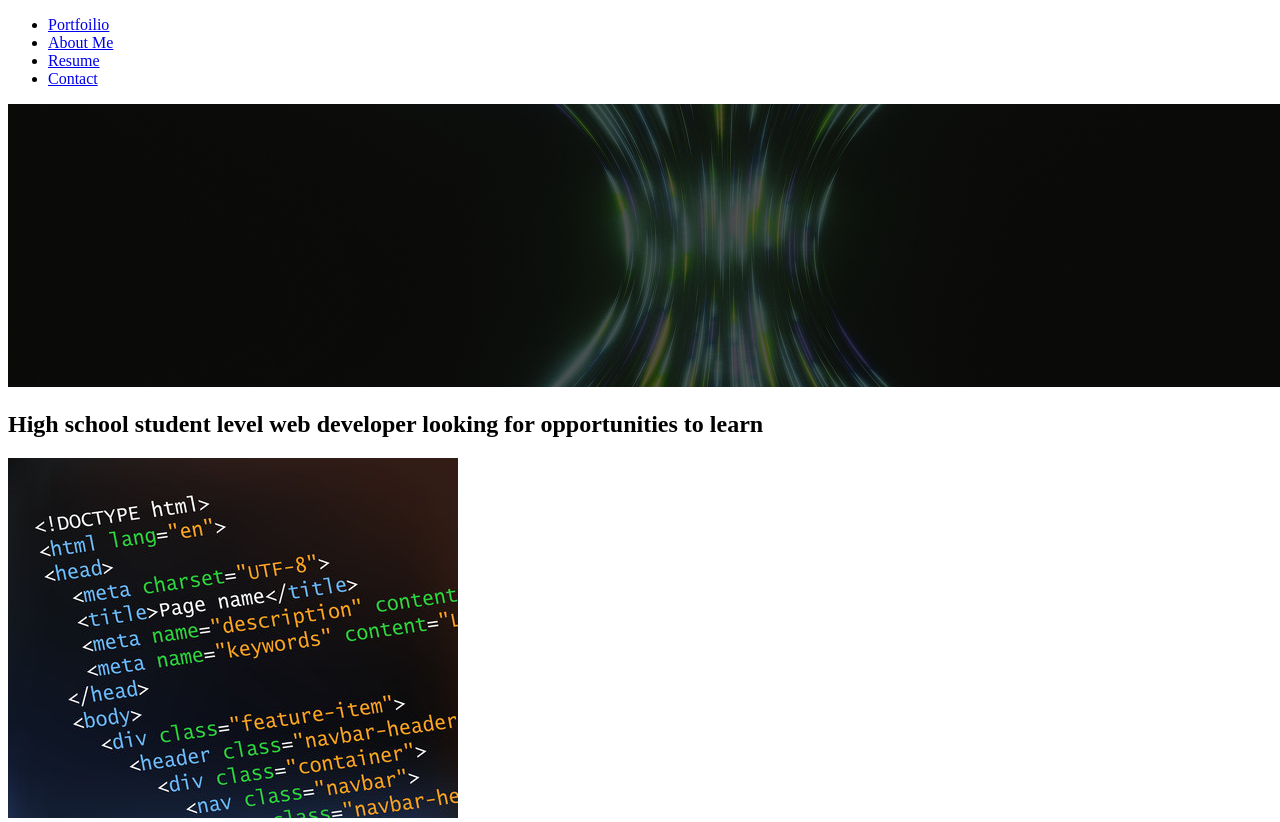
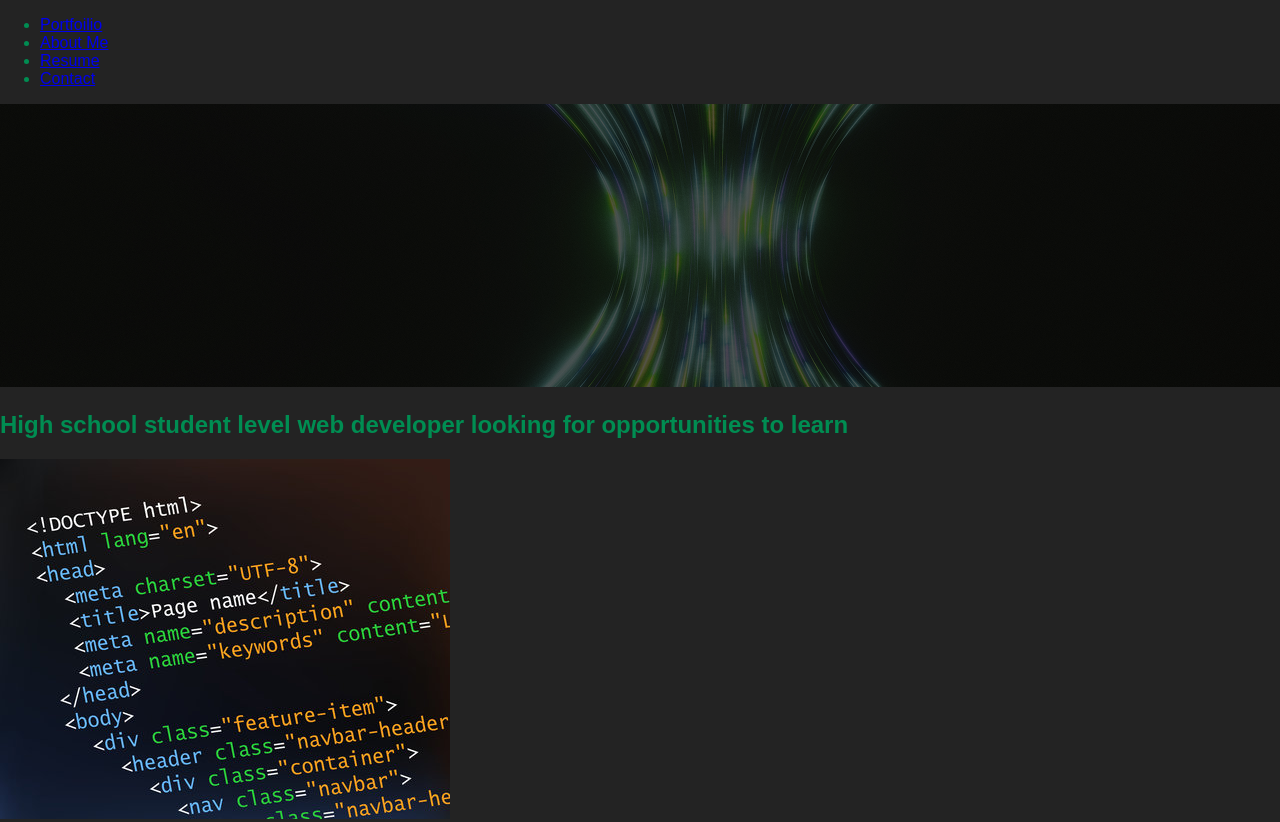
Before and after one commit to CartWebApp/personal-portfolio-Ungabungaz12, a plain HTML site: page index.html in a window 1280 px wide. Shown: the top 822 px of the page. Drawn offline with Linux system fonts and the light colour scheme.

Commit message:
basis for styles

```diff
--- a/index.html
+++ b/index.html
@@ -4,6 +4,7 @@
     <meta charset="UTF-8">
     <meta name="viewport" content="width=device-width, initial-scale=1.0">
     <title>Tyrone's Portfoilio</title>
+    <link rel="stylesheet" href="style.css">
 </head>
 <body>
     <header>
--- /dev/null
+++ b/style.css
@@ -0,0 +1,14 @@
+:root {
+    --primary-color: #008D52;
+    --secondary-color: #A8CBA0;
+    --tertiary-color: #F8F8F8;
+    --background-color: #232323;
+}
+
+body {
+    background-color: var(--background-color);
+    color: var(--primary-color);
+    font-family: 'Arial', sans-serif;
+    margin: 0;
+    padding: 0;
+}
```
